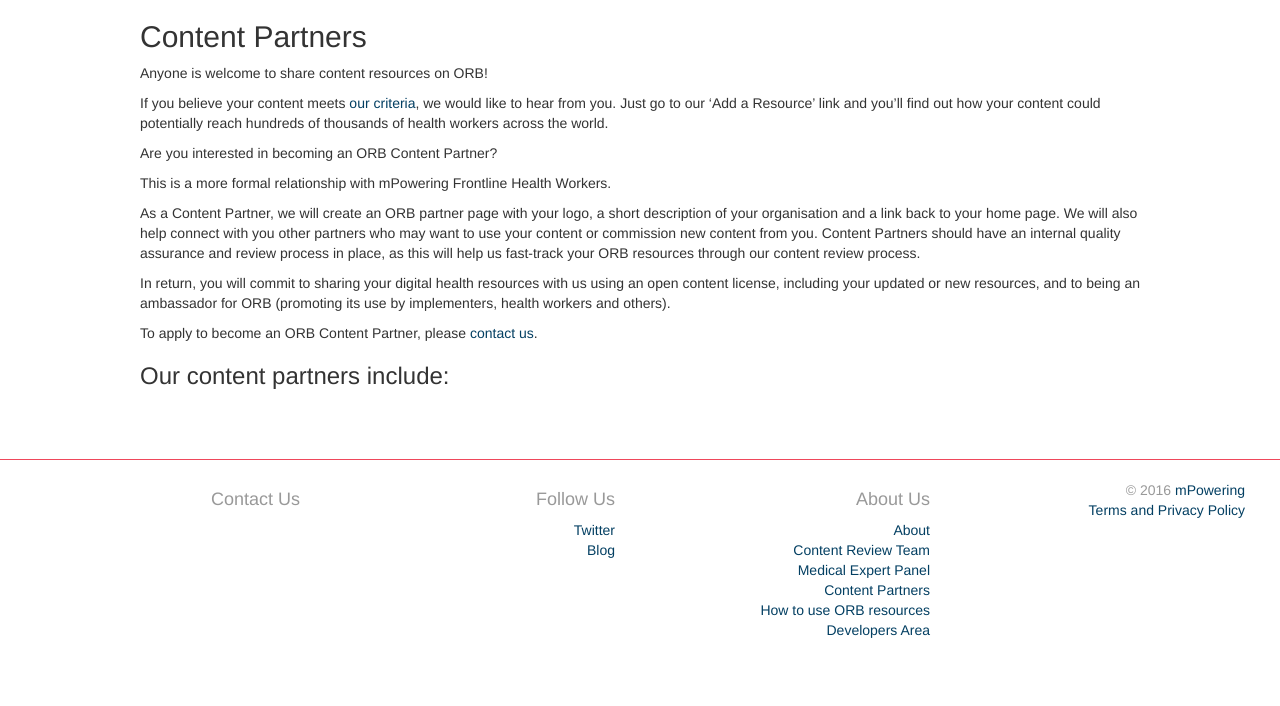
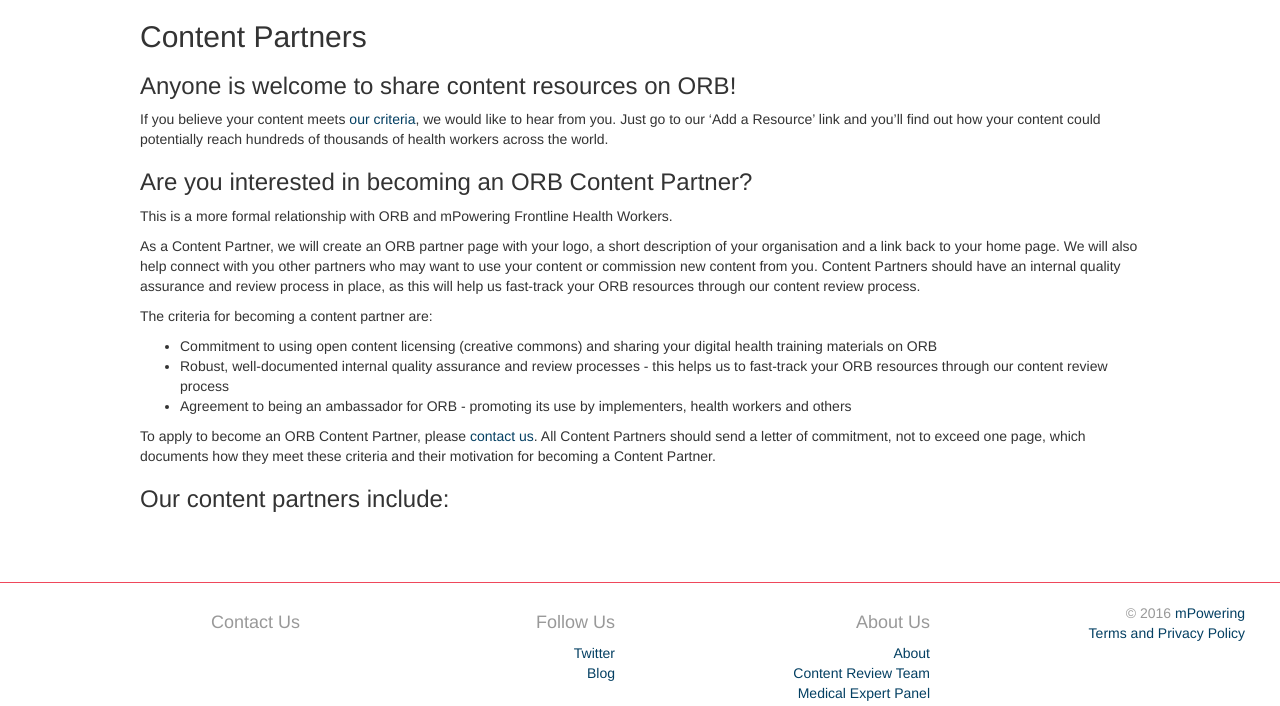
Before and after one commit to mPowering/django-orb, a Django app: template orb/templates/orb/partners.html in a window 1280 px wide. Shown: the part 72-778 px from the top of the page. Before the commit the page ends 710 px from the top, so only its background shows below. Run offline with Django 3.2, Linux system fonts and the light colour scheme; the template is opened without the code that fills it, so the values that code supplies are empty; parts of the project's set-up code (start-up, migrations or seed data) failed here and were passed over; some libraries are stand-ins or nearby versions.

Commit message:
update partner page

```diff
--- a/orb/templates/orb/partners.html
+++ b/orb/templates/orb/partners.html
@@ -11,7 +11,7 @@
 
 {% url 'orb_guidelines' as orb_guidelines %} {% blocktrans %}
 
-<p>Anyone is welcome to share content resources on ORB!</p>
+<h3>Anyone is welcome to share content resources on ORB!</h3>
 
 <p>
 	If you believe your content meets <a href="{{ orb_guidelines }}">our
@@ -21,9 +21,9 @@
 </p>
 
 
-<p>Are you interested in becoming an ORB Content Partner?</p>
+<h3>Are you interested in becoming an ORB Content Partner?</h3>
 
-<p>This is a more formal relationship with mPowering Frontline Health Workers.</p>
+<p>This is a more formal relationship with ORB and mPowering Frontline Health Workers.</p>
 
 <p>As a Content Partner, we will create an ORB partner page with
 	your logo, a short description of your organisation and a link back to
@@ -33,12 +33,27 @@
 	Content Partners should have an internal quality assurance and review
 	process in place, as this will help us fast-track your ORB resources
 	through our content review process.</p>
-<p>In return, you will commit to sharing your digital health
-	resources with us using an open content license, including your updated
-	or new resources, and to being an ambassador for ORB (promoting its use
-	by implementers, health workers and others).</p>
 
-<p>To apply to become an ORB Content Partner, please <a href="mailto:info@mpoweringhealth.org">contact us</a>.</p>
+<p>The criteria for becoming a content partner are:</p>
+
+<ul>
+	<li>Commitment to using open content licensing (creative commons)
+		and sharing your digital health training materials on ORB</li>
+	<li>Robust, well-documented internal quality assurance and review
+		processes - this helps us to fast-track your ORB resources through our
+		content review process</li>
+	<li>Agreement to being an ambassador for ORB - promoting its use
+		by implementers, health workers and others</li>
+
+</ul>
+
+<p>
+	To apply to become an ORB Content Partner, please <a
+		href="mailto:info@mpoweringhealth.org">contact us</a>. All Content
+	Partners should send a letter of commitment, not to exceed one page,
+	which documents how they meet these criteria and their motivation for
+	becoming a Content Partner.
+</p>
 {% endblocktrans %}
 
 <h3>Our content partners include:</h3>
--- a/orb/utils/export-scripts/intrahealth-familyplanning-export.py
+++ b/orb/utils/export-scripts/intrahealth-data-export.py
@@ -6,7 +6,7 @@ def run():
 
     from orb.models import Tag, Resource
 
-    HEALTH_DOMAIN = 'Family Planning'
+    HEALTH_DOMAIN = 'Nutrition'
 
     tag = Tag.objects.get(name=HEALTH_DOMAIN)
     resources = Resource.objects.filter(resourcetag__tag=tag, status=Resource.APPROVED).order_by('title')
```
